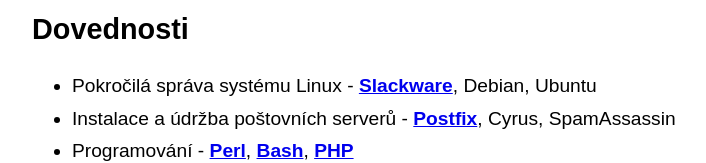
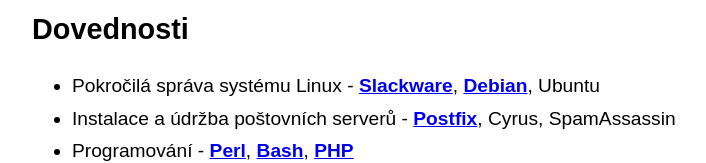
Before and after one commit to petrkle/petrkle.github.io, a plain HTML site: page index.html in a window 1280 px wide. Shown: the part 367-530 px from the top of the page, without its empty margins (28-734 px from the left). Drawn offline with Linux system fonts and the light colour scheme.

Commit message:
Doplnění odkazu na Debian preseed.

```diff
--- a/index.html
+++ b/index.html
@@ -41,7 +41,7 @@
 		<h2>Dovednosti</h2>
 
 	<ul>
-		<li><span class="role">Pokročilá správa systému Linux</span> - <a href="http://slackbuilds.org/cgit/slackbuilds/log/?qt=author&q=Petr+Kletecka" title="Dlouhodobé zkušenosti">Slackware</a>, Debian, Ubuntu</li>
+		<li><span class="role">Pokročilá správa systému Linux</span> - <a href="http://slackbuilds.org/cgit/slackbuilds/log/?qt=author&q=Petr+Kletecka" title="Dlouhodobé zkušenosti">Slackware</a>, <a href="https://github.com/petrkle/debian/" title="Dlouhodobé zkušenosti">Debian</a>, Ubuntu</li>
 		<li>Instalace a údržba poštovních serverů - <a href="https://github.com/petrkle/postfix-mailgroups-expand" title="Kompletní správa - příklad správy emailových skupin">Postfix</a>, Cyrus, SpamAssassin</li>
 		<li>Programování - <a href="https://metacpan.org/author/PEK" title="Příspěvky v CPANu">Perl</a>, <a href="https://github.com/petrkle/git-deploy" title="Ukázka skriptu">Bash</a>, <a href="http://sourceforge.net/p/squirrelmail/patches/469/" title="Oprava aplikace SquirrelMail">PHP</a></li>
 		<li>Správa Windows - ActiveDirectory</li>
```
